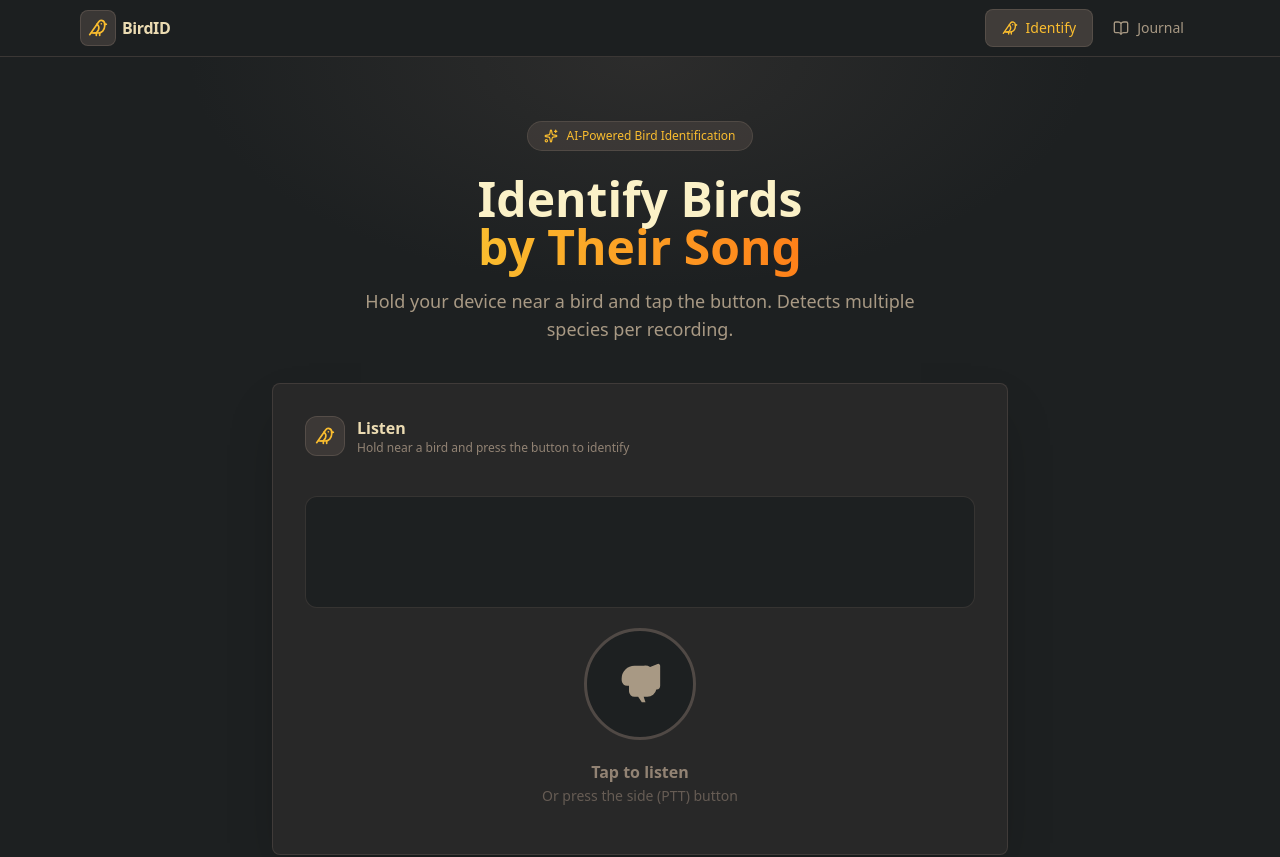
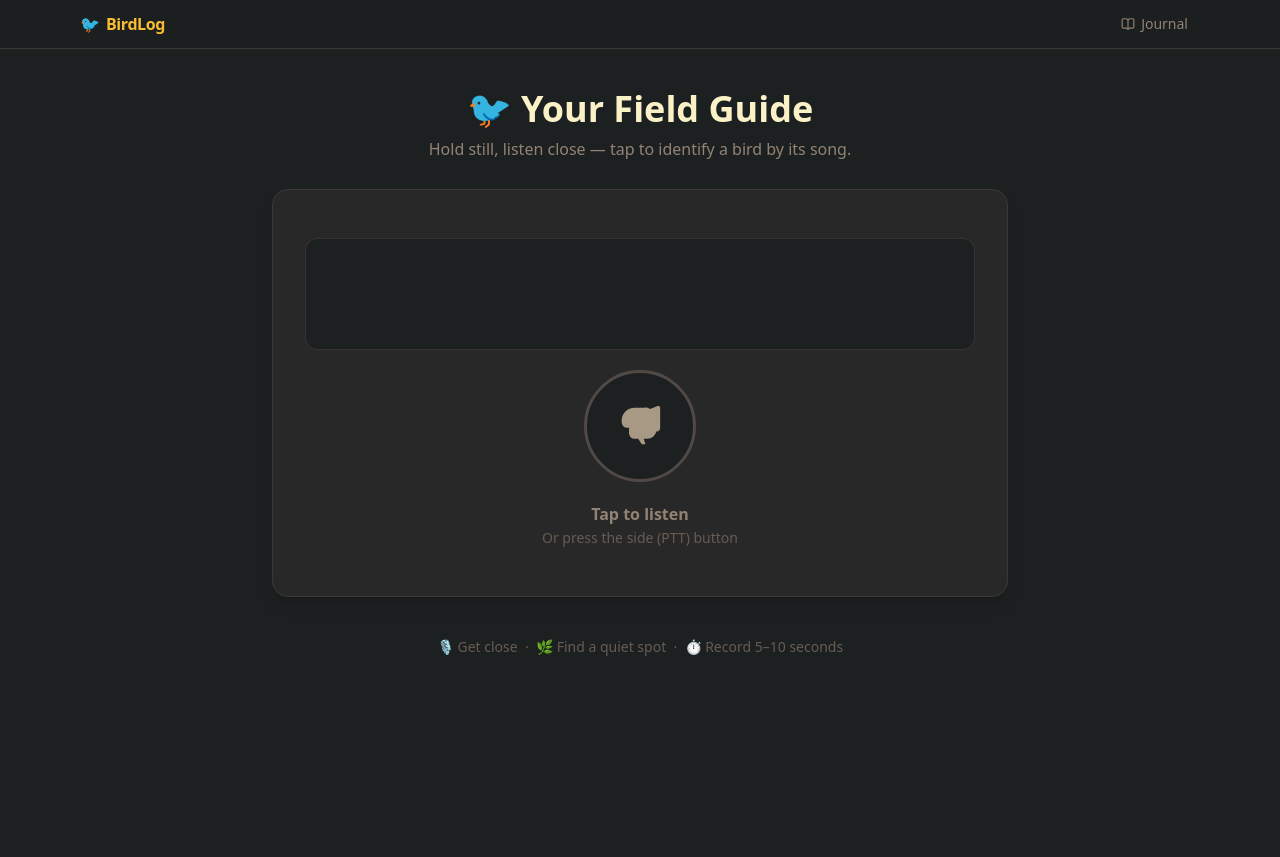
Before and after one commit to AidanTheBandit/R1-Bird-Id, a Next.js app: page / in a window 1280 px wide. Shown: the top 857 px of the page. Built offline with nearby package versions, Linux system fonts and the light colour scheme.

Commit message:
Cozy app UI: remove SaaS styling from nav, hero, cards, journal header
Agent-Logs-Url: https://github.com/AidanTheBandit/R1-Bird-Id/sessions/7db8caae-9e4b-4efa-9c34-1ea67c9cafa3

Co-authored-by: AidanTheBandit <84136868+AidanTheBandit@users.noreply.github.com>

```diff
--- a/app/page.tsx
+++ b/app/page.tsx
@@ -3,10 +3,8 @@
 import { useState, useCallback, useRef, useEffect } from 'react';
 import { AudioRecorder, IdentifyResult, DetectedBird } from '@/components/AudioRecorder';
 import { Button } from '@/components/ui/button';
-import { Card, CardContent } from '@/components/ui/card';
-import { Badge } from '@/components/ui/badge';
 import { addToJournal, isInJournal } from '@/lib/birdStore';
-import { BookOpen, CheckCircle, Star, ChevronRight, Bird, Sparkles, ExternalLink, PlusCircle } from 'lucide-react';
+import { BookOpen, CheckCircle, Star, ChevronRight, ExternalLink, PlusCircle } from 'lucide-react';
 import Link from 'next/link';
 
 interface BirdResultState extends DetectedBird {
@@ -98,63 +96,42 @@ export default function HomePage() {
 
   return (
     <div className="min-h-screen bg-[#1d2021]">
-      {/* Hero — compact on R1, spacious on desktop */}
-      <section className="relative overflow-hidden">
-        <div className="absolute inset-0 bg-[radial-gradient(ellipse_at_top,_var(--tw-gradient-stops))] from-[#504945]/30 via-transparent to-transparent pointer-events-none" />
-        <div className="max-w-3xl mx-auto px-3 sm:px-4 pt-4 sm:pt-16 pb-3 sm:pb-10 text-center relative">
-          <div className="hidden sm:inline-flex items-center gap-2 px-4 py-1.5 rounded-full bg-[#504945]/50 border border-[#665c54]/50 text-[#fabd2f] text-xs font-medium mb-6">
-            <Sparkles className="w-3.5 h-3.5" />
-            AI-Powered Bird Identification
-          </div>
-          {/* Compact title on R1, large on desktop */}
-          <div className="flex sm:hidden items-center justify-center gap-2 mb-2">
-            <Bird className="w-5 h-5 text-[#fabd2f]" />
-            <h1 className="text-base font-bold text-[#fbf1c7]">BirdID</h1>
-            <span className="text-[#928374] text-xs">— identify by sound</span>
-          </div>
-          <h1 className="hidden sm:block text-4xl sm:text-5xl font-extrabold text-[#fbf1c7] mb-4 leading-tight">
-            Identify Birds<br />
-            <span className="text-transparent bg-clip-text bg-gradient-to-r from-[#fabd2f] to-[#fe8019]">
-              by Their Song
-            </span>
+      {/* App header — cozy, compact on R1 */}
+      <section className="max-w-3xl mx-auto px-3 sm:px-4 pt-4 sm:pt-10 pb-3 sm:pb-6 text-center">
+        {/* Desktop: warm title */}
+        <div className="hidden sm:block mb-1">
+          <h1 className="text-3xl sm:text-4xl font-extrabold text-[#fbf1c7] leading-tight">
+            🐦 Your Field Guide
           </h1>
-          <p className="hidden sm:block text-[#a89984] text-lg max-w-xl mx-auto">
-            Hold your device near a bird and tap the button. Detects multiple species per recording.
+          <p className="text-[#928374] text-base mt-2">
+            Hold still, listen close — tap to identify a bird by its song.
           </p>
-          {/* R1 hint about PTT button */}
-          <p className="sm:hidden text-[#928374] text-xs">Press the side button (PTT) or tap to record</p>
         </div>
+        {/* R1: single compact line */}
+        <p className="sm:hidden text-[#928374] text-xs">
+          Press the side button (PTT) or tap the circle to listen
+        </p>
       </section>
 
       {/* Recorder */}
       <section className="max-w-3xl mx-auto px-3 sm:px-4 pb-4 sm:pb-10">
-        <Card className="bg-[#282828] border-[#504945]/60 shadow-2xl">
-          <CardContent className="p-3 sm:p-8">
-            <div className="hidden sm:flex items-center gap-3 mb-6">
-              <div className="w-10 h-10 rounded-xl bg-[#504945]/50 border border-[#665c54]/60 flex items-center justify-center">
-                <Bird className="w-5 h-5 text-[#fabd2f]" />
-              </div>
-              <div>
-                <h2 className="font-bold text-[#ebdbb2]">Listen</h2>
-                <p className="text-[#928374] text-xs">Hold near a bird and press the button to identify</p>
-              </div>
-            </div>
+        <div className="bg-[#282828] rounded-2xl border border-[#3c3836] shadow-lg">
+          <div className="p-3 sm:p-8">
             <AudioRecorder
               onIdentified={handleIdentified}
               toggleRef={toggleRecordingRef}
             />
-          </CardContent>
-        </Card>
+          </div>
+        </div>
       </section>
 
       {/* Results */}
       {results && results.length > 0 && (
         <section className="max-w-3xl mx-auto px-3 sm:px-4 pb-10 sm:pb-16 space-y-3 sm:space-y-4">
           <div className="flex items-center justify-between">
-            <div className="flex items-center gap-2 text-[#fabd2f] font-semibold text-sm sm:text-base">
-              <Bird className="w-4 h-4 sm:w-5 sm:h-5" />
-              {results.length === 1 ? 'Bird Identified!' : `${results.length} Birds Detected`}
-            </div>
+            <p className="text-[#fabd2f] font-semibold text-sm sm:text-base">
+              {results.length === 1 ? '🐦 You spotted one!' : `🐦 You spotted ${results.length} birds!`}
+            </p>
             {results.length > 1 && !allAdded && (
               <Button
                 size="sm"
@@ -162,29 +139,28 @@ export default function HomePage() {
                 className="bg-[#b8bb26] hover:bg-[#98971a] text-[#282828] gap-1 sm:gap-1.5 rounded-full text-xs font-semibold h-7 px-3"
               >
                 <PlusCircle className="w-3 h-3 sm:w-3.5 sm:h-3.5" />
-                Add All
+                Save all
               </Button>
             )}
           </div>
 
           {results.map((r, idx) => (
-            <Card
+            <div
               key={r.bird.speciesCode}
-              className="bg-[#282828] border-[#fabd2f]/20 shadow-xl overflow-hidden"
+              className="bg-[#282828] rounded-2xl border border-[#3c3836] shadow-md overflow-hidden"
             >
-              <div className="bg-[#3c3836]/60 px-3 sm:px-6 py-2 sm:py-3 border-b border-[#504945]/60 flex items-center justify-between">
-                <span className="text-[#a89984] text-xs font-medium">
-                  {idx === 0 ? '🏆 Best match' : `#${idx + 1} detected`}
+              {/* Cozy card header */}
+              <div className="px-3 sm:px-5 py-2 border-b border-[#3c3836] flex items-center justify-between">
+                <span className="text-[#928374] text-xs">
+                  {idx === 0 ? '🌟 Best match' : `#${idx + 1} also detected`}
                 </span>
-                <Badge variant="outline" className="border-[#665c54] text-[#bdae93] text-xs">
-                  {r.bird.family}
-                </Badge>
+                <span className="text-[#665c54] text-xs italic">{r.bird.family}</span>
               </div>
 
-              <CardContent className="p-3 sm:p-6">
+              <div className="p-3 sm:p-5">
                 <div className="flex gap-3 sm:gap-5">
-                  {/* Bird image — smaller on R1 */}
-                  <div className="flex-shrink-0 w-20 h-20 sm:w-36 sm:h-36 rounded-xl overflow-hidden bg-[#3c3836]/60 border border-[#504945]/60">
+                  {/* Bird image */}
+                  <div className="flex-shrink-0 w-20 h-20 sm:w-36 sm:h-36 rounded-xl overflow-hidden bg-[#3c3836]/60 border border-[#504945]/40">
                     {!r.imgError ? (
                       <img
                         src={r.bird.imageUrl}
@@ -214,13 +190,12 @@ export default function HomePage() {
                       <p className="text-[#928374] italic text-xs">{r.bird.scientificName}</p>
                     </div>
 
-                    <span className={`flex items-center gap-1 text-xs sm:text-base font-bold ${confidenceColor(r.confidence)}`}>
-                      <Star className="w-3 h-3 sm:w-4 sm:h-4" />
-                      {r.confidence}%
+                    <span className={`flex items-center gap-1 text-xs sm:text-sm font-semibold ${confidenceColor(r.confidence)}`}>
+                      <Star className="w-3 h-3" />
+                      {r.confidence}% match
                     </span>
 
-                    {/* Description — truncated on R1 */}
-                    <p className="text-[#d5c4a1] text-xs leading-snug line-clamp-2 hidden sm:block sm:line-clamp-none">
+                    <p className="text-[#d5c4a1] text-xs leading-snug hidden sm:block sm:line-clamp-none">
                       {r.bird.description}
                     </p>
 
@@ -240,12 +215,12 @@ export default function HomePage() {
                         <Button
                           size="sm"
                           variant="outline"
-                          className="border-[#665c54] text-[#a89984] gap-1 rounded-full cursor-default text-xs h-7 px-2.5 sm:px-3"
+                          className="border-[#504945] text-[#928374] gap-1 rounded-full cursor-default text-xs h-7 px-2.5 sm:px-3"
                           disabled
                         >
                           <CheckCircle className="w-3 h-3 text-[#b8bb26]" />
                           <span className="hidden sm:inline">In Journal</span>
-                          <span className="sm:hidden">Saved</span>
+                          <span className="sm:hidden">Saved ✓</span>
                         </Button>
                       )}
                       <a href={r.bird.wikiUrl} target="_blank" rel="noopener noreferrer">
@@ -255,21 +230,21 @@ export default function HomePage() {
                           className="text-[#83a598] hover:text-[#8ec07c] gap-1 rounded-full text-xs h-7 px-2 sm:px-3"
                         >
                           <ExternalLink className="w-3 h-3" />
-                          <span className="hidden sm:inline">Learn More</span>
+                          <span className="hidden sm:inline">Learn more</span>
                         </Button>
                       </a>
                     </div>
                   </div>
                 </div>
-              </CardContent>
-            </Card>
+              </div>
+            </div>
           ))}
 
           {allAdded && (
             <div className="text-center pt-1">
               <Link href="/journal">
                 <Button variant="ghost" className="text-[#fabd2f] hover:text-[#d79921] gap-2 text-xs sm:text-sm">
-                  View My Journal
+                  Open your journal
                   <ChevronRight className="w-3 h-3 sm:w-4 sm:h-4" />
                 </Button>
               </Link>
@@ -278,23 +253,11 @@ export default function HomePage() {
         </section>
       )}
 
-      {/* Tips — only shown before first identification, condensed on R1 */}
+      {/* Hint — only shown before first identification */}
       {!results && (
-        <section className="max-w-3xl mx-auto px-3 sm:px-4 pb-8 sm:pb-16">
-          <div className="grid grid-cols-3 sm:grid-cols-3 gap-2 sm:gap-4">
-            {[
-              { icon: '🎙️', title: 'Get Close', desc: 'Hold near the bird' },
-              { icon: '🌿', title: 'Quiet Spot', desc: 'Away from traffic' },
-              { icon: '⏱️', title: '5–10 sec', desc: 'More time = more birds' },
-            ].map(tip => (
-              <div key={tip.title} className="bg-[#282828] rounded-xl p-2 sm:p-4 border border-[#504945]/50 text-center">
-                <div className="text-xl sm:text-3xl mb-1 sm:mb-2">{tip.icon}</div>
-                <h3 className="font-semibold text-[#d5c4a1] text-xs sm:text-sm mb-0.5 sm:mb-1">{tip.title}</h3>
-                <p className="text-[#928374] text-xs hidden sm:block">{tip.desc}</p>
-              </div>
-            ))}
-          </div>
-        </section>
+        <p className="max-w-3xl mx-auto px-3 sm:px-4 pb-8 sm:pb-16 text-center text-[#665c54] text-xs sm:text-sm">
+          🎙️ Get close &nbsp;·&nbsp; 🌿 Find a quiet spot &nbsp;·&nbsp; ⏱️ Record 5–10 seconds
+        </p>
       )}
     </div>
   );
--- a/components/AudioRecorder.tsx
+++ b/components/AudioRecorder.tsx
@@ -188,7 +188,7 @@ export function AudioRecorder({ onIdentified, toggleRef }: AudioRecorderProps) {
         }
       }, 1000);
     } catch {
-      setError('Microphone access denied. Please allow microphone access and try again.');
+      setError('Microphone access denied. Please allow access in your browser settings.');
     }
   }, [stopRecording]);
 
--- a/components/Navigation.tsx
+++ b/components/Navigation.tsx
@@ -2,50 +2,34 @@
 
 import Link from 'next/link';
 import { usePathname } from 'next/navigation';
-import { Bird, BookOpen } from 'lucide-react';
+import { BookOpen } from 'lucide-react';
 import { cn } from '@/lib/utils';
 
 export function Navigation() {
   const pathname = usePathname();
 
   return (
-    <header className="sticky top-0 z-50 bg-[#1d2021]/95 backdrop-blur-sm border-b border-[#504945]/60">
-      <div className="max-w-6xl mx-auto px-2 sm:px-4 h-11 sm:h-14 flex items-center justify-between">
-        {/* Logo — hidden on very small screens to save horizontal space */}
-        <Link href="/" className="flex items-center gap-1.5 group shrink-0">
-          <div className="w-7 h-7 sm:w-9 sm:h-9 rounded-lg bg-[#504945]/60 border border-[#665c54]/60 flex items-center justify-center">
-            <Bird className="w-4 h-4 sm:w-5 sm:h-5 text-[#fabd2f]" />
-          </div>
-          <span className="hidden sm:inline font-bold text-[#ebdbb2] text-base tracking-tight">BirdID</span>
+    <header className="sticky top-0 z-50 bg-[#1d2021]/95 backdrop-blur-sm border-b border-[#3c3836]">
+      <div className="max-w-6xl mx-auto px-3 sm:px-4 h-10 sm:h-12 flex items-center justify-between">
+        {/* App name */}
+        <Link href="/" className="flex items-center gap-1.5 shrink-0">
+          <span className="text-base leading-none select-none">🐦</span>
+          <span className="font-bold text-[#fabd2f] text-sm sm:text-base tracking-tight">BirdLog</span>
         </Link>
 
-        {/* Nav links — icon + label on R1, full on desktop */}
-        <nav className="flex items-center gap-0.5 sm:gap-1">
-          <Link
-            href="/"
-            className={cn(
-              "flex items-center gap-1 sm:gap-2 px-2.5 sm:px-4 py-1.5 sm:py-2 rounded-lg text-xs sm:text-sm font-medium transition-all duration-200",
-              pathname === '/'
-                ? "bg-[#504945]/70 text-[#fabd2f] border border-[#665c54]/60"
-                : "text-[#a89984] hover:text-[#ebdbb2] hover:bg-[#3c3836]/70"
-            )}
-          >
-            <Bird className="w-3.5 h-3.5 sm:w-4 sm:h-4" />
-            <span>Identify</span>
-          </Link>
+        {/* Journal tab */}
         <Link
           href="/journal"
           className={cn(
-              "flex items-center gap-1 sm:gap-2 px-2.5 sm:px-4 py-1.5 sm:py-2 rounded-lg text-xs sm:text-sm font-medium transition-all duration-200",
+            "flex items-center gap-1.5 px-3 py-1.5 rounded-lg text-xs sm:text-sm font-medium transition-colors duration-150",
             pathname === '/journal'
-                ? "bg-[#504945]/70 text-[#fabd2f] border border-[#665c54]/60"
-                : "text-[#a89984] hover:text-[#ebdbb2] hover:bg-[#3c3836]/70"
+              ? "text-[#fabd2f] bg-[#3c3836]"
+              : "text-[#928374] hover:text-[#d5c4a1] hover:bg-[#3c3836]/60"
           )}
         >
-            <BookOpen className="w-3.5 h-3.5 sm:w-4 sm:h-4" />
+          <BookOpen className="w-3.5 h-3.5" />
           <span>Journal</span>
         </Link>
-        </nav>
       </div>
     </header>
   );
```
Also changed, not shown: app/journal/page.tsx (+13 -21 lines). Lines whose indentation alone changed are shown as unchanged.
